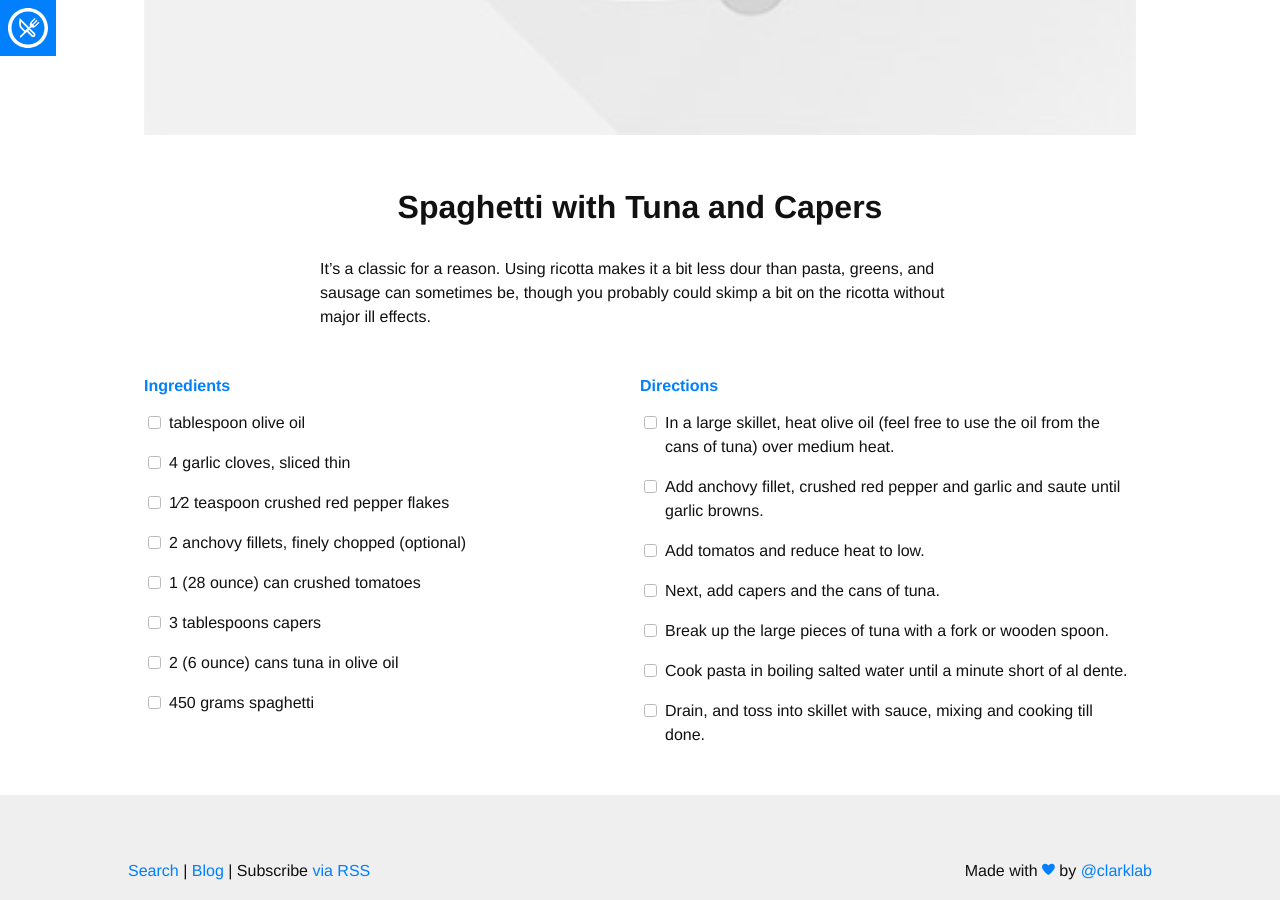
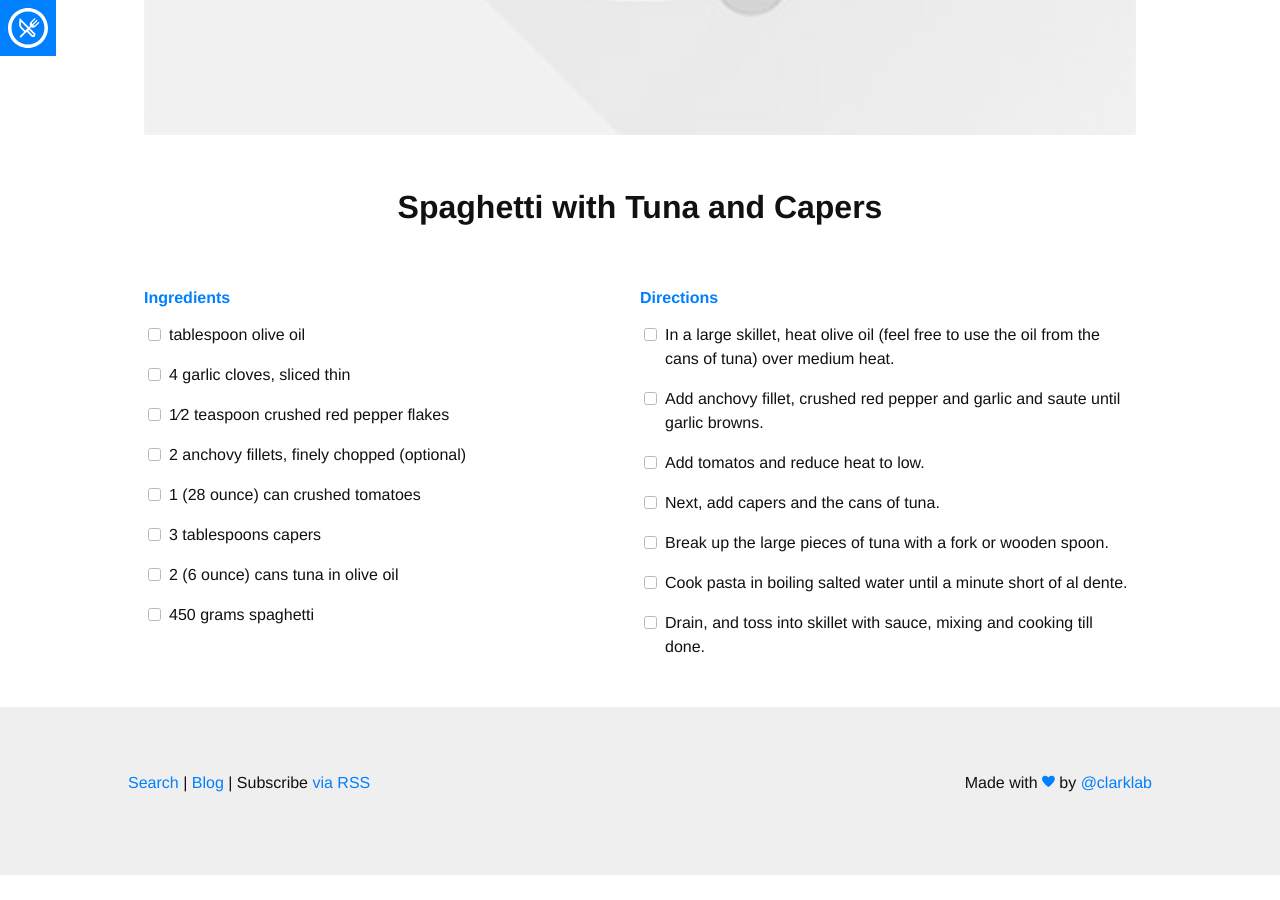
Before and after one commit to edinel/recipes, a Jekyll site: the page built from _recipes/Pasta_with_Tuna_and_Capers.md, in a window 1280 px wide and 900 px high, scrolled down 873 px. Built offline with Jekyll 4.4.1, drawn with Linux system fonts in a browser that asks for light colours; nearby versions of some CDN libraries; some web fonts are replaced; after the commit the page ends 1748 px from its top, so only the background shows below that.

Commit message:
Fixed typo

```diff
--- a/_recipes/Pasta_with_Tuna_and_Capers.md
+++ b/_recipes/Pasta_with_Tuna_and_Capers.md
@@ -23,4 +23,3 @@ directions:
     - Cook pasta in boiling salted water until a minute short of al dente.
     - Drain, and toss into skillet with sauce, mixing and cooking till done.
 ---
-It's a classic for a reason.  Using ricotta makes it a bit less dour than pasta, greens, and sausage can sometimes be, though you probably could skimp a bit on the ricotta without major ill effects.
```
